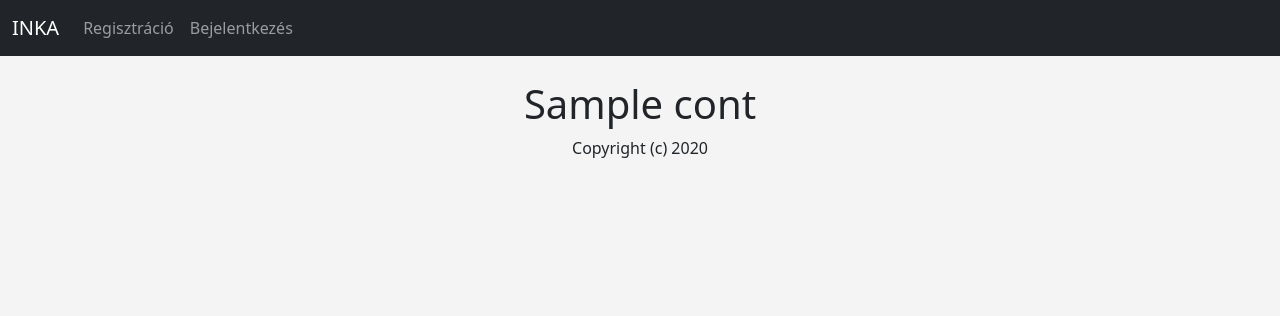
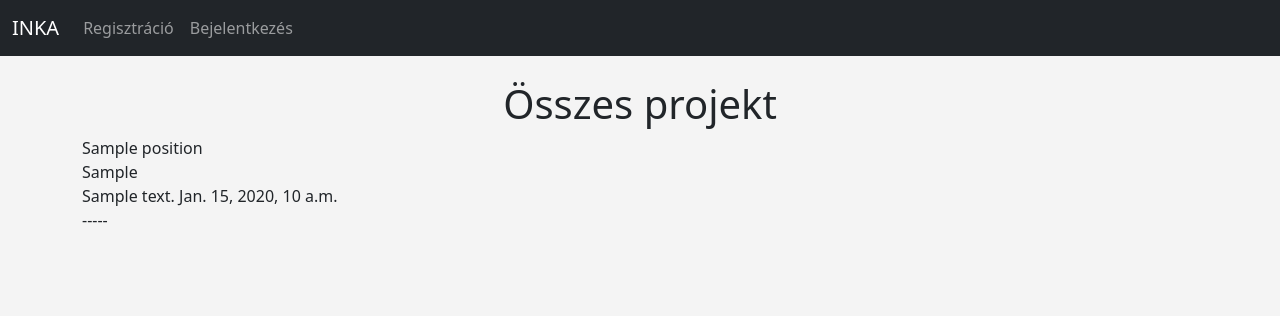
Before and after one commit to BojtorGabor/INKA, a Django app: template inka/innovativ/templates/projects.html in a window 1280 px wide. Shown: the top 316 px of the page. Run offline with Django 5.2, Linux system fonts and the light colour scheme; the template is opened without the code that fills it: most values are stand-ins (such as "Sample title", 1, 10 or a date in 2020).

Commit message:
INKA munkakörhöz kapcsolódó projektekhez tartozó összes feladat - kezdet

```diff
--- a/inka/innovativ/templates/navbar.html
+++ b/inka/innovativ/templates/navbar.html
@@ -20,12 +20,12 @@
                         </a>
 <!--                    Lenyíló menü tételei-->
                         <ul class="dropdown-menu">
-                            {% for project in projects %}
-                                <li><a class="dropdown-item" href="{% url 'projects' project.project.view_name %}">{{ project.project }}</a></li>
+                            {% for position_project in position_projects %}
+                                <li><a class="dropdown-item" href="{% url 'project_names' position_project %}">{{ position_project }}</a></li>
                             {% endfor %}
 <!--                        Még nem használt tétel-->
                             <li><hr class="dropdown-divider"></li>
-                            <li><a class="dropdown-item" href="#">Ha kell még valami</a></li>
+                            <li><a class="dropdown-item" href="{% url 'projects' %}">Összes projekt</a></li>
                         </ul>
                     </li>
 <!--                Lenyíló menü-->
--- a/inka/innovativ/templates/projects.html
+++ b/inka/innovativ/templates/projects.html
@@ -2,9 +2,20 @@
 
 {% block content %}
     <center>
-        <h1>{{ cont }}</h1>
+        <h1>Összes projekt</h1>
     </center>
-    <center>
-        Copyright (c) {{ current_year }}
-    </center>
+	{{ position }}
+	<br/>
+	{% for position_project in position_projects %}
+	{{ position_project }}
+	<br/>
+	{% for t in position_project.project.task_set.all %}
+		{{ t.comment }}
+		{{ t.created_at }}
+		<br/>
+	{% endfor %}
+	-----
+
+	<br/>
+	{% endfor %}
 {% endblock %}
--- a/inka/innovativ/urls.py
+++ b/inka/innovativ/urls.py
@@ -9,5 +9,6 @@ urlpatterns = [
     path('register', views_members.register_user, name='register'),
     path('update_password', views_members.update_password, name='update-password'),
 
-    path('<str:project_name>/', views.projects, name='projects'),
+    path('<str:project_name>/', views.project_names, name='project_names'),
+    path('projects', views.projects, name='projects'),
 ]
--- a/inka/innovativ/views_projects.py
+++ b/inka/innovativ/views_projects.py
@@ -4,14 +4,14 @@ from django.contrib import messages
 
 def egyes_szamu_projekt(request):
     cont = 'Hurrá'
-    return render(request, 'projects.html', {'cont': cont})
+    return render(request, 'project_proba.html', {'cont': cont})
 
 
 def kettes_szamu_projekt(request):
     cont = 'Hurrá, hurrá'
-    return render(request, 'projects.html', {'cont': cont})
+    return render(request, 'project_proba.html', {'cont': cont})
 
 
 def harmas_szamu_projekt(request):
     cont = 'Hurrá, hurrá, hurrá'
-    return render(request, 'projects.html', {'cont': cont})
+    return render(request, 'project_proba.html', {'cont': cont})
```
Also changed, not shown: inka/innovativ/context_processors.py (+5 -11 lines), inka/innovativ/templates/project_proba.html (added, +7 -0 lines), inka/innovativ/views.py (+11 -4 lines).
